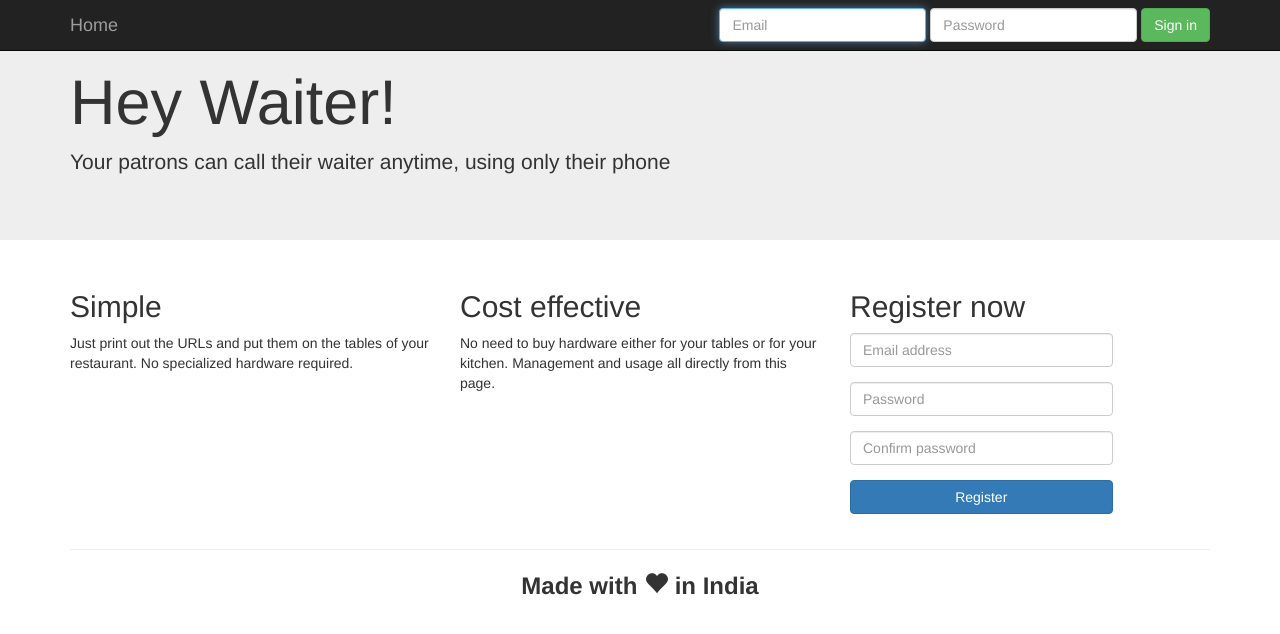
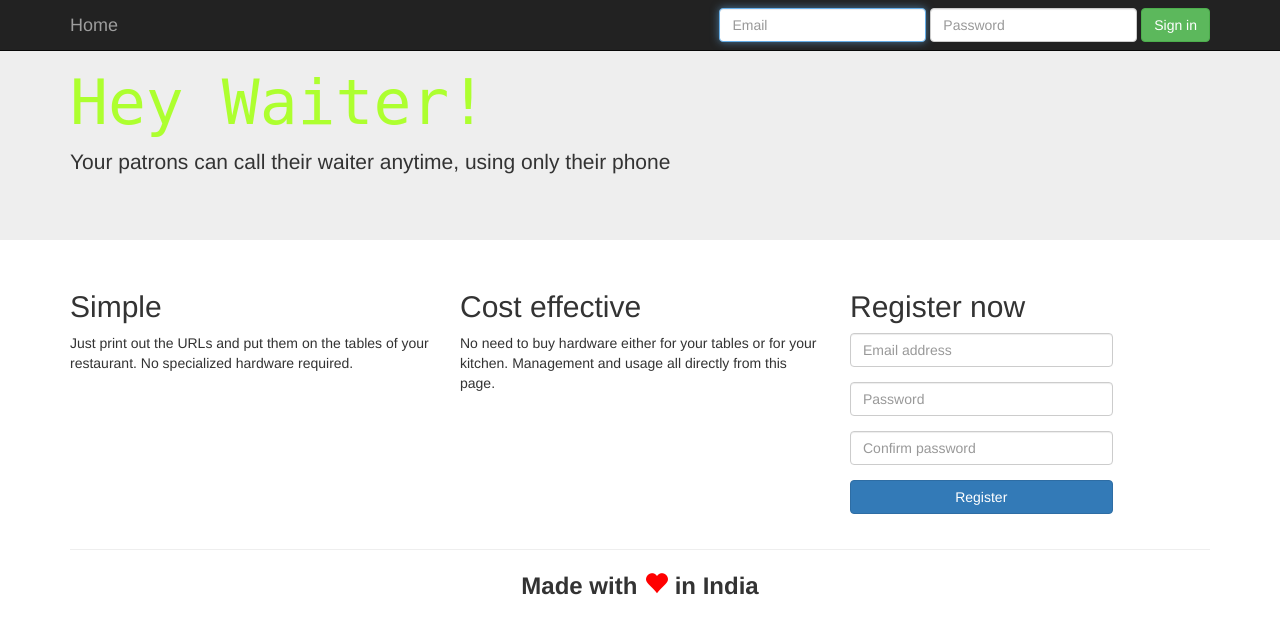
Before and after one commit to nattesharan/Hey-Waiter-, a Flask app: page / in a window 1280 px wide. Shown: the top 634 px of the page. Run offline with Flask 2, Linux system fonts and the light colour scheme; some libraries are stand-ins or nearby versions.

Commit message:
added some inline css

```diff
--- a/templates/home.html
+++ b/templates/home.html
@@ -51,7 +51,7 @@
     <!-- Main jumbotron for a primary marketing message or call to action -->
     <div class="jumbotron">
         <div class="container">
-            <h1>Hey Waiter!</h1>
+            <h1 style="font-family:monospace;color:greenyellow;">Hey Waiter!</h1>
             <p>Your patrons can call their waiter anytime, using only their phone</p>
         </div>
     </div>
@@ -106,7 +106,7 @@
         <hr>
 
         <footer>
-            <center><h3><b><p>Made with <span class="glyphicon glyphicon-heart"></span>  in India</p></b></h3></center>
+            <center><h3><b><p>Made with <span class="glyphicon glyphicon-heart" style="color:red;"></span>  in India</p></b></h3></center>
         </footer>
     </div>
     <!-- /container -->
```
